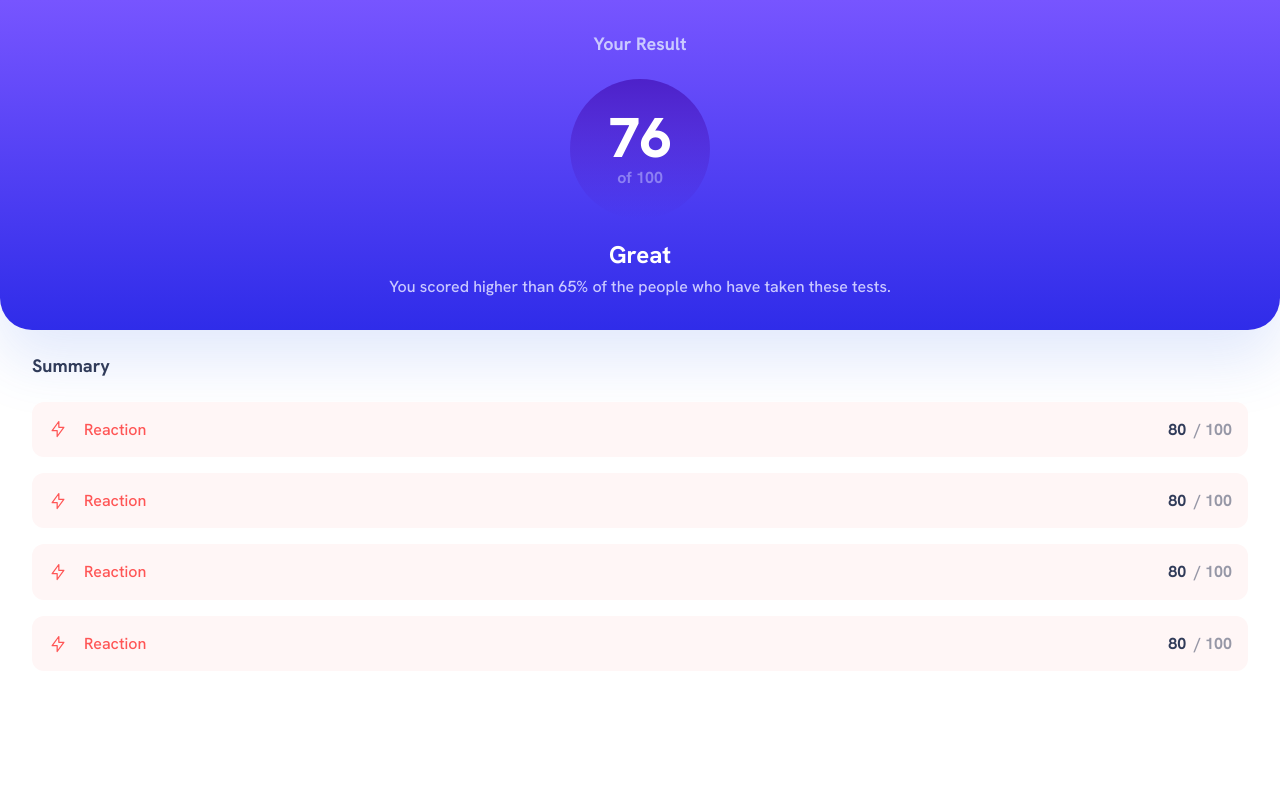
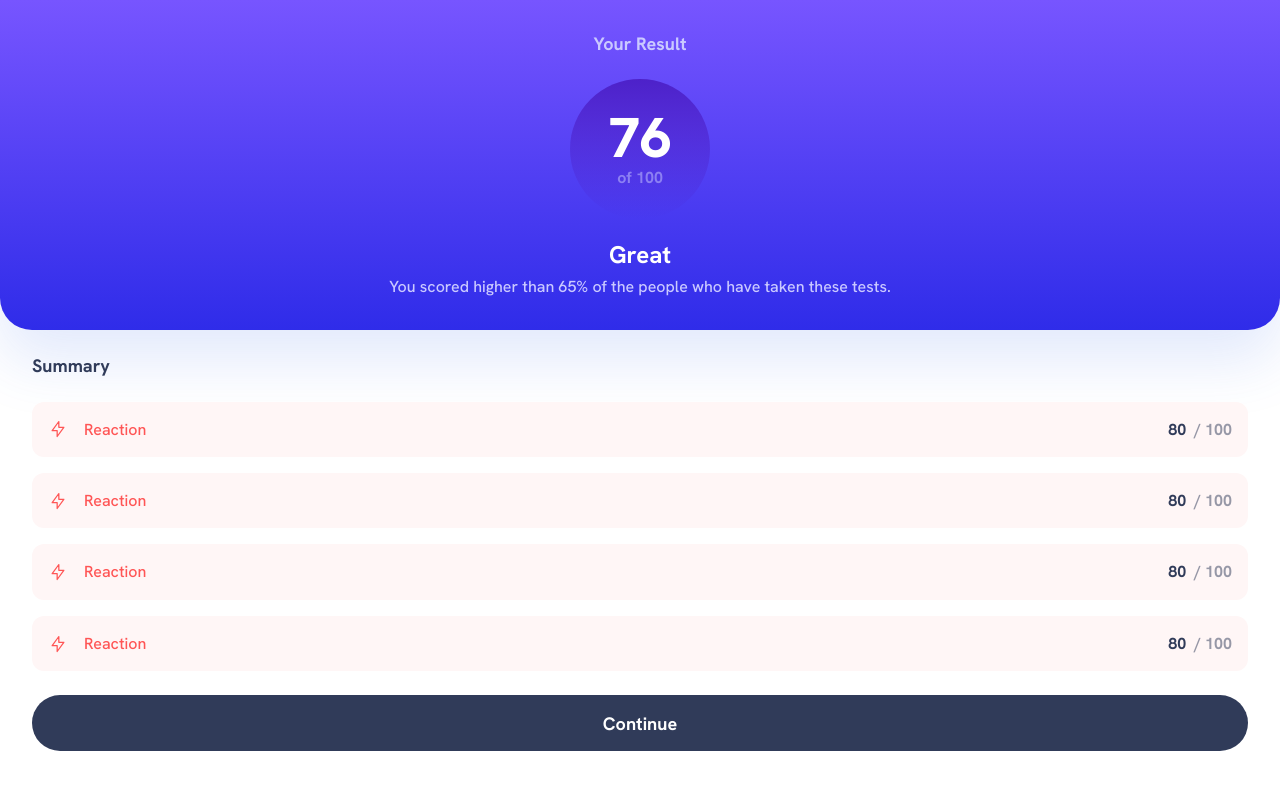
Before and after one commit to g-akca/results-summary-component, a React (Vite) app: page / in a window 1280 px wide. Shown: the top 790 px of the page. Built offline with nearby package versions, Linux system fonts and the light colour scheme.

Commit message:
Add SubmitButton styles and card padding

```diff
--- a/src/App.css
+++ b/src/App.css
@@ -12,4 +12,5 @@
   flex-direction: column;
   justify-content: flex-start;
   gap: var(--spacing-300);
+  padding-bottom: var(--spacing-400);
 }
--- /dev/null
+++ b/src/components/SubmitButton.css
@@ -0,0 +1,13 @@
+.submit-btn {
+    background-color: var(--navy-950);
+    border-radius: 128px;
+    height: var(--spacing-700);
+    border: none;
+    cursor: pointer;
+
+    color: white;
+    font-family: inherit;
+    font-size: inherit;
+    line-height: inherit;
+    font-weight: bold;
+}
--- a/src/components/SubmitButton.jsx
+++ b/src/components/SubmitButton.jsx
@@ -1,7 +1,10 @@
+import "./SubmitButton.css";
+
 function SubmitButton() {
   return (
-    <>
-    </>
+    <button className="submit-btn">
+      Continue
+    </button>
   )
 }
 
```
